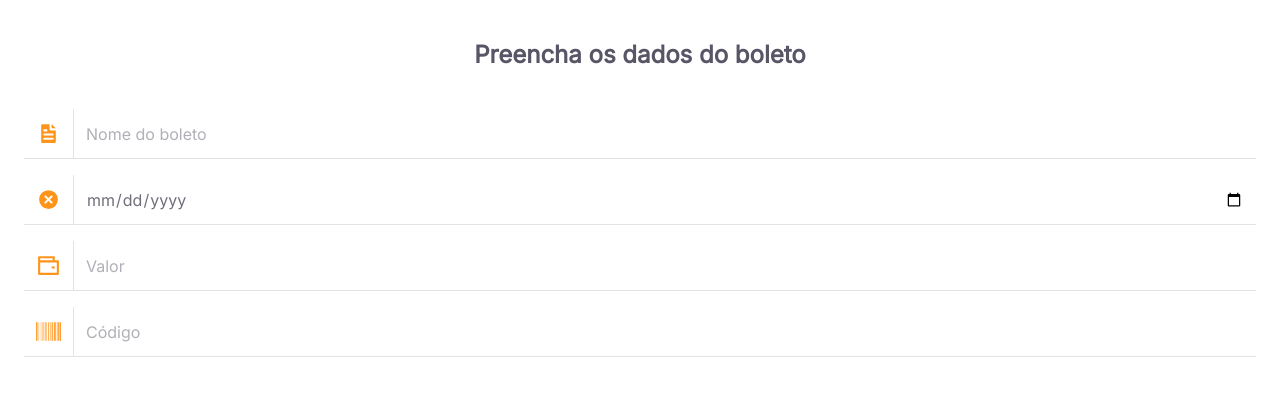
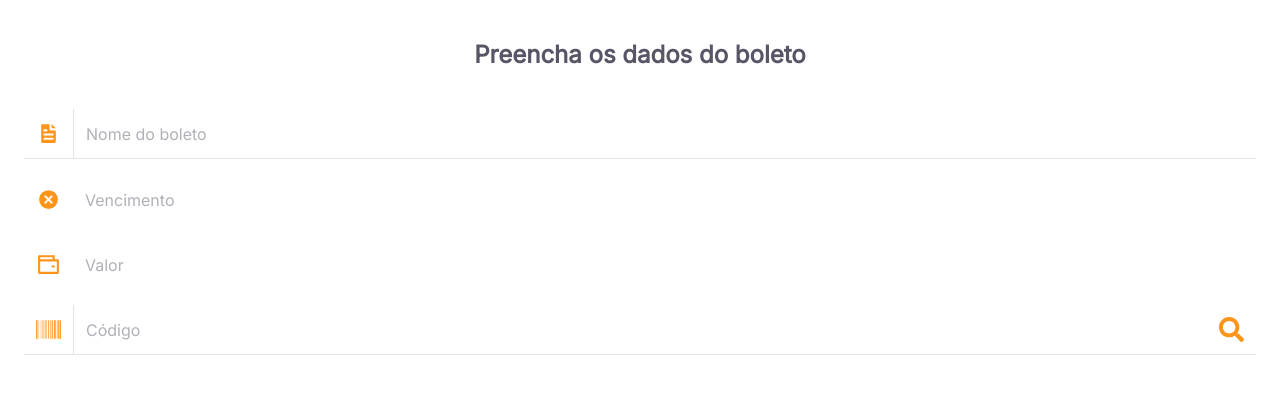
Before and after one commit to Jonatan966/payflow, a Next.js app: page /add-bill in a window 1280 px wide. Shown: the top 407 px of the page. Built offline with nearby package versions, Linux system fonts and the light colour scheme; no server answers; sample sign-in values are in the browser's storage.

Commit message:
feat: code validation in add bill form

```diff
--- a/src/components/text-input.tsx
+++ b/src/components/text-input.tsx
@@ -4,13 +4,27 @@ import { TextInputContainer } from '../styles/components/text-input'
 
 interface TextInputProps extends DetailedHTMLProps<InputHTMLAttributes<HTMLInputElement>, HTMLInputElement> {
   icon: ReactNode;
+  error?: {
+    message: string
+  };
+  children?: ReactNode;
 }
 
-export const TextInput = forwardRef<HTMLInputElement, any>(function TextInputComponent ({ icon, ...props }: TextInputProps, ref) {
+export const TextInput = forwardRef<HTMLInputElement, TextInputProps>(function TextInputComponent ({
+  icon,
+  children,
+  readOnly,
+  error,
+  ...props
+}: TextInputProps, ref) {
   return (
     <TextInputContainer>
-      {icon}
-      <input {...props} ref={ref} />
+      <div className={`input-content ${error ? 'error' : ''} ${readOnly ? 'read-only' : ''}`}>
+        {icon}
+        <input {...props} ref={ref} readOnly={readOnly} />
+        {children}
+      </div>
+      {!!error && <span>{error?.message}</span>}
     </TextInputContainer>
   )
 })
--- a/src/contexts/bills-manager-provider.tsx
+++ b/src/contexts/bills-manager-provider.tsx
@@ -5,13 +5,19 @@ import toast from 'react-hot-toast'
 import { Bill } from '../interfaces/bill'
 import { api } from '../services/api'
 
-type BillWithoutId = Omit<Bill, 'id'>
+type BillWithoutId = Omit<Bill, '_id'>
 
+type ToastMessage = {
+  error: string,
+  loading: string,
+  success: string
+}
 interface BillManagerContextProps {
   scannedBill: BillWithoutId | null;
-  addBill: (billData: BillWithoutId) => Promise<void>;
+  isSavingBill: boolean;
+  addBill: (billData: BillWithoutId) => Promise<boolean>;
   removeBill: (billId: string) => Promise<boolean>;
-  getBillByBarcode: (barcode: string) => Promise<boolean>;
+  getBillByBarcode: (barcode: string, toastMessage: ToastMessage) => Promise<boolean>;
   clearScannedBill: () => void;
   markBillAsPaid: (billId: string) => Promise<boolean>;
 }
@@ -23,7 +29,8 @@ interface BillsManagerProviderProps {
 export const BillsManagerContext = createContext({} as BillManagerContextProps)
 
 export function BillsManagerProvider ({ children }: BillsManagerProviderProps) {
-  const [scannedBill, setScannedBill] = useState<Bill | null>(null)
+  const [scannedBill, setScannedBill] = useState<BillWithoutId | null>(null)
+  const [isSavingBill, setIsSavingBill] = useState(false)
 
   const clearScannedBill = () => setScannedBill(null)
 
@@ -36,6 +43,8 @@ export function BillsManagerProvider ({ children }: BillsManagerProviderProps) {
         dueDate
       })
 
+      setIsSavingBill(true)
+
       await toast.promise(addBill, {
         error: 'Não foi possível salvar este boleto',
         loading: 'Salvando boleto. . .',
@@ -43,7 +52,13 @@ export function BillsManagerProvider ({ children }: BillsManagerProviderProps) {
       })
 
       await Router.replace('/')
-    } catch {}
+
+      return true
+    } catch {
+      return false
+    } finally {
+      setIsSavingBill(false)
+    }
   }
 
   async function removeBill (billId: string) {
@@ -63,15 +78,11 @@ export function BillsManagerProvider ({ children }: BillsManagerProviderProps) {
     }
   }
 
-  async function getBillByBarcode (barcode: string) {
+  async function getBillByBarcode (barcode: string, toastMessage: ToastMessage) {
     try {
       const checkResult = await toast.promise(
         api.post('/check-barcode', { barcode }),
-        {
-          error: 'Boleto inválido, tente escanear novamente ou insira o código manualmente',
-          loading: 'Boleto escaneado! Analisando código de barras',
-          success: 'Código de barras analisado com sucesso!'
-        }
+        toastMessage
       )
 
       setScannedBill(checkResult.data)
@@ -103,6 +114,7 @@ export function BillsManagerProvider ({ children }: BillsManagerProviderProps) {
     <BillsManagerContext.Provider value={{
       scannedBill,
       clearScannedBill,
+      isSavingBill,
       addBill,
       removeBill,
       getBillByBarcode,
--- a/src/pages/add-bill.tsx
+++ b/src/pages/add-bill.tsx
@@ -3,8 +3,7 @@ import { GetServerSideProps } from 'next'
 import { getSession } from 'next-auth/client'
 import Router from 'next/router'
 import { useForm } from 'react-hook-form'
-import toast from 'react-hot-toast'
-import { FaBarcode } from 'react-icons/fa'
+import { FaBarcode, FaSearch } from 'react-icons/fa'
 import { FiFileText, FiXCircle } from 'react-icons/fi'
 import { RiWalletLine } from 'react-icons/ri'
 
@@ -12,39 +11,67 @@ import { TextInput } from '../components/text-input'
 import { PageHead } from '../components/page-head'
 
 import { Bill } from '../interfaces/bill'
-import { api } from '../services/api'
 
 import { ActionButtonFooterContainer } from '../styles/components/action-buttons-footer'
 import { SpinnerContainer } from '../styles/components/spinner'
 import { AddBillPageContainer } from '../styles/pages/add-bill-page'
 import { useBillsManager } from '../hooks/use-bills-manager'
+import { numberToReal } from '../utils/numberToReal'
 
 export default function AddBillPage () {
-  const [isSavingBill, setIsSavingBill] = useState(false)
-  const { register, handleSubmit, setValue } = useForm()
-  const { scannedBill, clearScannedBill } = useBillsManager()
+  const {
+    register,
+    handleSubmit,
+    setValue,
+    getValues,
+    clearErrors,
+    setError,
+    formState: {
+      errors
+    }
+  } = useForm()
+  const { scannedBill, clearScannedBill, addBill, isSavingBill, getBillByBarcode } = useBillsManager()
+  const [isScanningBarcode, setIsScanningBarcode] = useState(false)
 
   async function handleAddBill ({ name, amount, barcode, dueDate }: Bill) {
-    const addBill = api.post('/add-bill', {
+    if (!scannedBill) {
+      return setError('barcode', {
+        message: 'Código inválido'
+      })
+    }
+
+    const addBillSuccess = await addBill({
       name,
-      amount: Number(amount),
+      amount: Number(amount.toString().replace(/R|\$| /g, '').replace(',', '.')),
       barcode,
-      dueDate
+      dueDate: new Date(`${dueDate.toString().split('/').reverse().join('-')} 00:00`)
     })
 
-    setIsSavingBill(true)
+    if (!addBillSuccess) {
+      return
+    }
 
-    const insertResult = await toast.promise(addBill, {
-      error: 'Não foi possível salvar este boleto',
-      loading: 'Salvando boleto. . .',
-      success: 'Boleto salvo com sucesso!'
+    await Router.replace('/')
+  }
+
+  async function handleGetBillByBarcode () {
+    const barcodeField = getValues('barcode')
+
+    if (barcodeField.length < 40) {
+      return setError('barcode', {
+        message: 'O código deve ter pelo menos 40 caracteres'
+      })
+    }
+
+    setIsScanningBarcode(true)
+
+    await getBillByBarcode(barcodeField, {
+      error: 'Código inválido',
+      loading: 'Analisando código. . .',
+      success: 'Código analisado!'
     })
 
-    if (insertResult.status === 201) {
-      await Router.replace('/')
-    }
-
-    setIsSavingBill(false)
+    setIsScanningBarcode(false)
   }
 
   useEffect(() => {
@@ -52,11 +79,9 @@ export default function AddBillPage () {
       return
     }
 
-    setValue('dueDate', scannedBill.dueDate)
-    setValue('amount', scannedBill.amount)
+    setValue('dueDate', new Date(scannedBill.dueDate).toLocaleDateString())
+    setValue('amount', numberToReal(scannedBill.amount))
     setValue('barcode', scannedBill.barcode)
-
-    clearScannedBill()
   }, [scannedBill])
 
   return (
@@ -76,24 +101,40 @@ export default function AddBillPage () {
         <TextInput
           icon={<FiXCircle size={25} />}
           placeholder='Vencimento'
-          type='date'
-          required
+          type='text'
           {...register('dueDate')}
+          readOnly
         />
         <TextInput
           icon={<RiWalletLine size={25} />}
           placeholder='Valor'
-          type='number'
-          step='any'
-          required
+          type='text'
+          readOnly
           {...register('amount')}
         />
         <TextInput
           icon={<FaBarcode size={25} />}
           placeholder='Código'
           required
+          error={errors.barcode}
           {...register('barcode')}
-        />
+          onChange={() => {
+            clearErrors('barcode')
+            clearScannedBill()
+            setValue('dueDate', null)
+            setValue('amount', null)
+          }}
+        >
+          <button
+            type='button'
+            className='hovered'
+            title='Buscar informações'
+            onClick={handleGetBillByBarcode}
+            disabled={isScanningBarcode}
+          >
+            {isScanningBarcode ? <SpinnerContainer size={25} /> : <FaSearch size={25} />}
+          </button>
+        </TextInput>
 
         <ActionButtonFooterContainer>
           {isSavingBill
--- a/src/pages/api/check-barcode.ts
+++ b/src/pages/api/check-barcode.ts
@@ -22,6 +22,6 @@ export default async (request: NextApiRequest, response: NextApiResponse) => {
   return response.status(200).json({
     amount: billData.valor,
     barcode: billData.linhaDigitavel,
-    dueDate: billData.vencimento.split('T')[0]
+    dueDate: new Date(billData.vencimento).toISOString().split('T')[0]
   })
 }
--- a/src/styles/components/text-input.ts
+++ b/src/styles/components/text-input.ts
@@ -2,16 +2,30 @@ import styled from 'styled-components'
 
 export const TextInputContainer = styled.label`
   display: flex;
+  flex-direction: column;
+
+  .input-content {
+    display: flex;
     align-items: stretch;
 
+    &:not(.read-only) {
       border-bottom: 1px solid ${ctx => ctx.theme.colors.stroke};
+
+      input {
+        border-left: 1px solid ${ctx => ctx.theme.colors.stroke};
+      }
+    }
+
+    &.error, &.error input {
+      border-color: ${ctx => ctx.theme.colors.delete};
+      color: ${ctx => ctx.theme.colors.delete};
+    }
 
     input {
       flex: 1;
       padding: 0.75rem;
 
       border: none;
-    border-left: 1px solid ${ctx => ctx.theme.colors.stroke};
       background:  ${ctx => ctx.theme.colors.background};
 
       color: ${ctx => ctx.theme.colors.body};
@@ -21,10 +35,24 @@ export const TextInputContainer = styled.label`
       }
     }
 
+    > svg {
+      color: ${ctx => ctx.theme.colors.background};
+    }
+
     svg {
       margin: 0.75rem;
       fill: ${ctx => ctx.theme.colors.primary};
-    color: ${ctx => ctx.theme.colors.background};
     }
 
+    button {
+      background: none;
+      border: none;
+      font-size: 0;
+    }
+  }
+
+  span {
+    padding: 0.25rem 0;
+    color: ${ctx => ctx.theme.colors.delete};
+  }
 `
--- a/src/styles/global.ts
+++ b/src/styles/global.ts
@@ -35,6 +35,10 @@ export const GlobalStyles = createGlobalStyle`
 
   body, input, button, textarea {
     font: 400 1rem 'Inter', sans-serif;
+  }
+
+  button {
+    cursor: pointer;
   }
 
   .hovered {
--- a/src/styles/themes/dark.ts
+++ b/src/styles/themes/dark.ts
@@ -8,8 +8,8 @@ export const darkTheme: Omit<DefaultTheme, 'toggleTheme'> = {
     delete: '#E83F5B',
 
     heading: '#d1d1d6',
-    body: '#737380',
-    placeholder: '#B1B0B8',
+    body: '#B1B0B8',
+    placeholder: '#737380',
 
     stroke: '#727280',
     shape: '#FAFAFC',
```
Also changed, not shown: src/pages/scan-bill.tsx (+7 -1 lines). Lines whose indentation alone changed are shown as unchanged.
